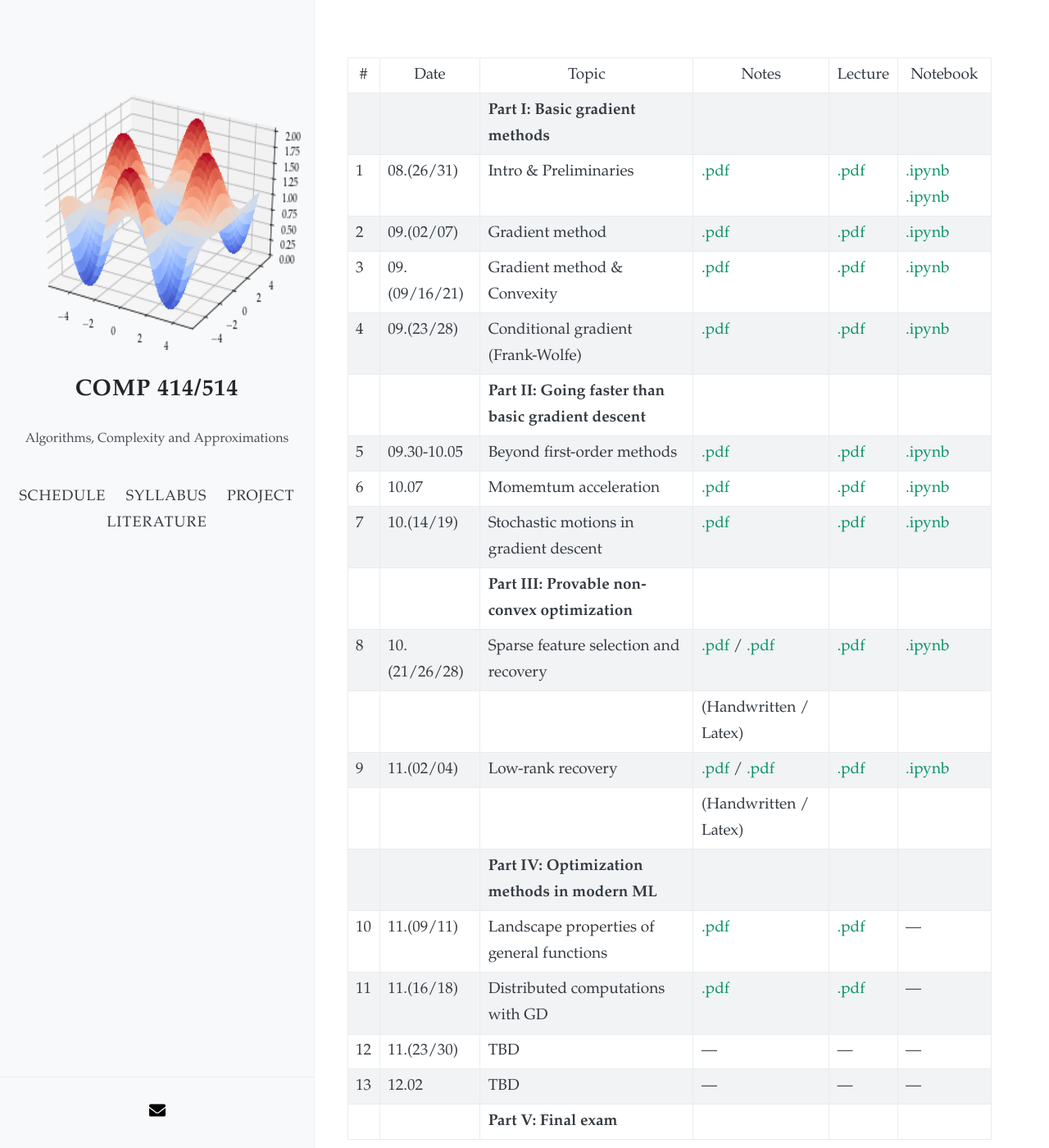
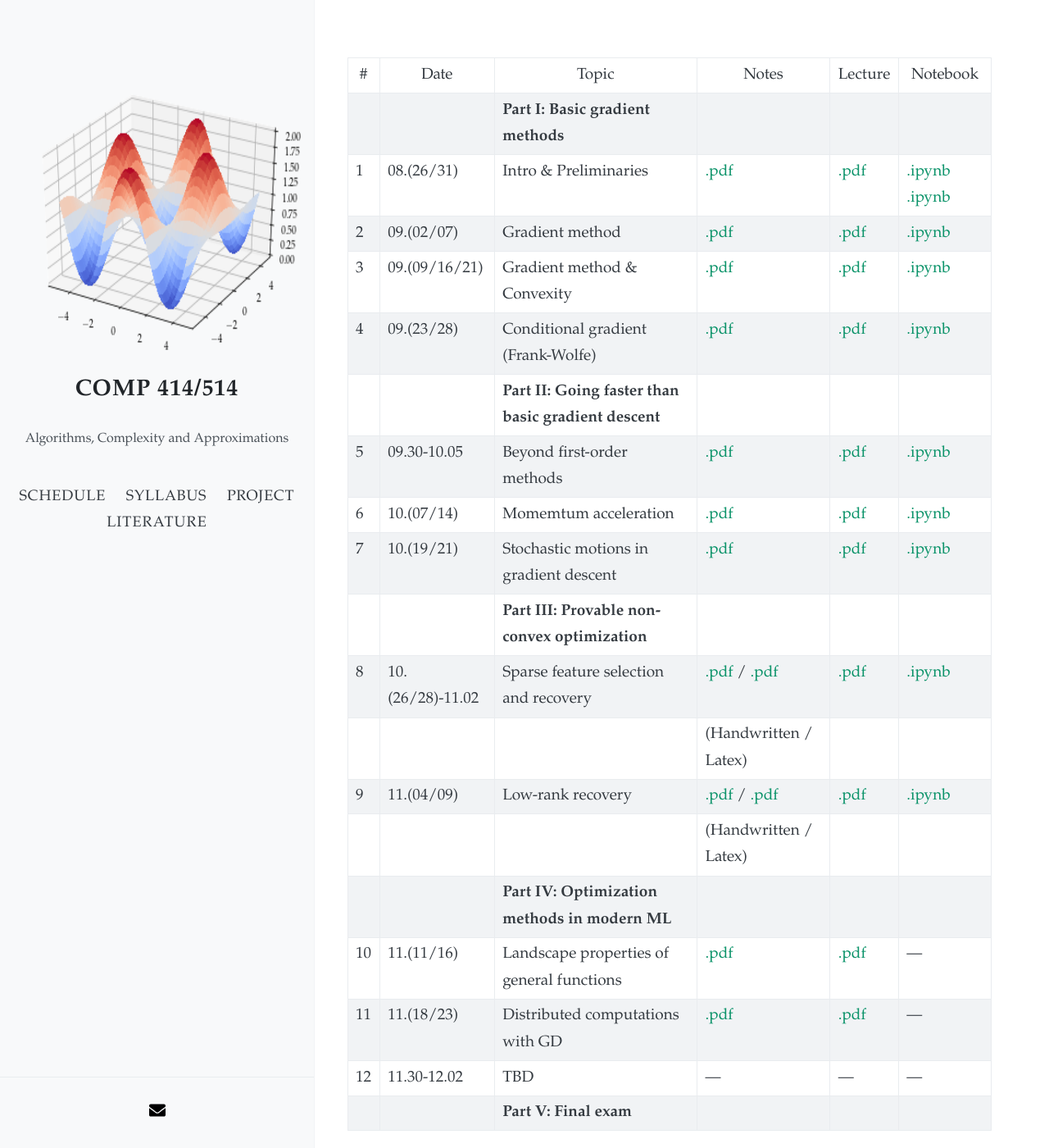
Before and after one commit to akyrillidis/comp414-514, a Jekyll site: the page built from schedule.md, in a window 1280 px wide and 1400 px high. Shown: the whole window at 82% size. Built offline with Jekyll 4.4.1, drawn with Linux system fonts in a browser that asks for light colours; nearby versions of some CDN libraries.

Commit message:
Update schedule.md

```diff
--- a/schedule.md
+++ b/schedule.md
@@ -14,18 +14,17 @@ layout: default
 | 4 | 09.(23/28)  | Conditional gradient (Frank-Wolfe) | [.pdf](/schedule/images/chapter4.pdf)  | [.pdf](/schedule/images/Lecture 4.pdf) | [.ipynb](/schedule/images/Chapter 4.ipynb) |
 | | | **Part II: Going faster than basic gradient descent** | | | |
 | 5 | 09.30-10.05 | Beyond first-order methods | [.pdf](/schedule/images/chapter5.pdf)  | [.pdf](/schedule/images/Lecture 5.pdf) | [.ipynb](/schedule/images/Chapter 5.ipynb) |
-| 6 | 10.07 | Momemtum acceleration | [.pdf](/schedule/images/chapter6.pdf)  | [.pdf](/schedule/images/Lecture 6.pdf) | [.ipynb](/schedule/images/Chapter 6.ipynb) |
-| 7 | 10.(14/19) | Stochastic motions in gradient descent | [.pdf]()  | [.pdf]() | [.ipynb]() |
+| 6 | 10.(07/14) | Momemtum acceleration | [.pdf](/schedule/images/chapter6.pdf)  | [.pdf](/schedule/images/Lecture 6.pdf) | [.ipynb](/schedule/images/Chapter 6.ipynb) |
+| 7 | 10.(19/21) | Stochastic motions in gradient descent | [.pdf]()  | [.pdf]() | [.ipynb]() |
 | | | **Part III: Provable non-convex optimization** | | | |
-| 8 | 10.(21/26/28) | Sparse feature selection and recovery | [.pdf]() / [.pdf]() | [.pdf]() | [.ipynb]() |
+| 8 | 10.(26/28)-11.02 | Sparse feature selection and recovery | [.pdf]() / [.pdf]() | [.pdf]() | [.ipynb]() |
 |  |  | | (Handwritten / Latex) |  | |
-| 9 | 11.(02/04) | Low-rank recovery | [.pdf]() / [.pdf]() | [.pdf]() | [.ipynb]() |
+| 9 | 11.(04/09) | Low-rank recovery | [.pdf]() / [.pdf]() | [.pdf]() | [.ipynb]() |
 |  |  | | (Handwritten / Latex) |  | |
 | | | **Part IV: Optimization methods in modern ML** | | | |
-| 10 | 11.(09/11) | Landscape properties of general functions | [.pdf]()  | [.pdf]() | --- |
-| 11 | 11.(16/18) | Distributed computations with GD | [.pdf]() | [.pdf]() | --- |
-| 12 | 11.(23/30) | TBD  | ---  | ---  | --- |
-| 13 | 12.02 | TBD  | ---  | ---  | --- |
+| 10 | 11.(11/16) | Landscape properties of general functions | [.pdf]()  | [.pdf]() | --- |
+| 11 | 11.(18/23) | Distributed computations with GD | [.pdf]() | [.pdf]() | --- |
+| 12 | 11.30-12.02 | TBD  | ---  | ---  | --- |
 | | | **Part V: Final exam** | | | |
 
 &nbsp;
```
